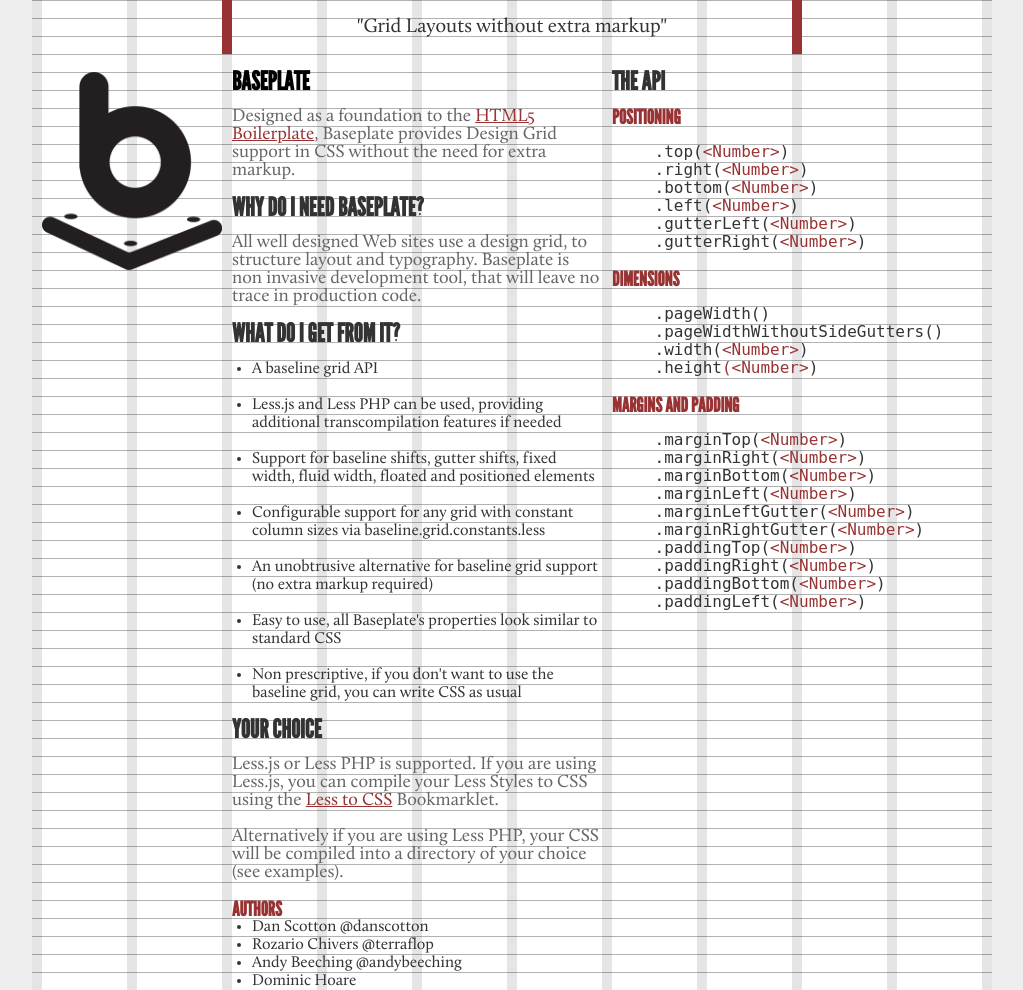
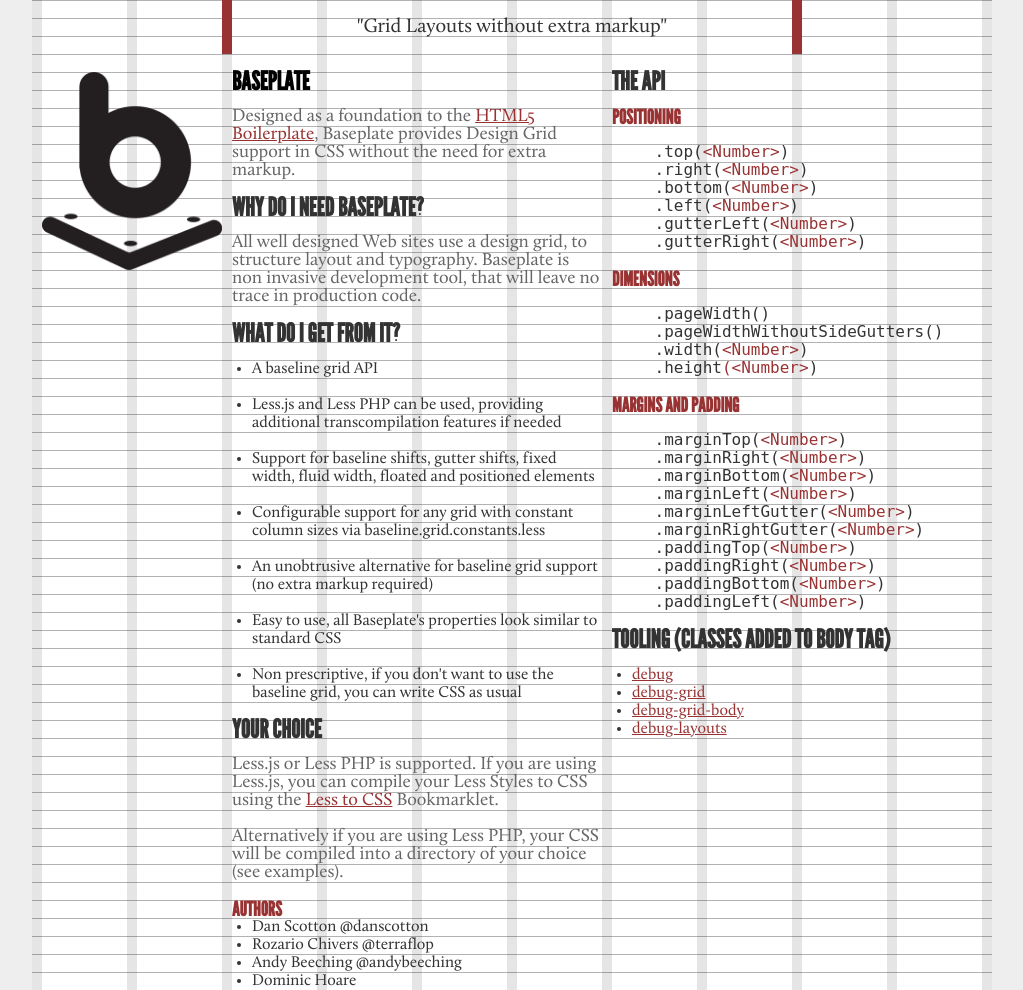
Before and after one commit to flipflop/Baseplate, a PHP site: page /index.html in a window 1280 px wide. Shown: the whole page, without its empty margins (128-1151 px from the left). Run offline with PHP 8.4, Linux system fonts and the light colour scheme; style sheets or scripts are compiled from the project's sources; some libraries are stand-ins or nearby versions; some web fonts are replaced.

Commit message:
added debug CSS switcher

```diff
--- /dev/null
+++ b/dev/js/tooling.js
@@ -0,0 +1,26 @@
+/**
+ *
+ * Baseplate 0.5
+ *
+ * Copyright 2011
+ *
+ * Rozario Chivers @terraflop
+ *
+ * Dual licensed under the MIT or GPL Version 2 licenses
+ * http://en.wikipedia.org/wiki/MIT_License
+ * http://en.wikipedia.org/wiki/GNU_General_Public_License
+ *
+ */
+
+ (function($, document){
+     $(function(){
+        $(".tooling li a").bind("click", function(e) {
+            if ($("body").hasClass($(this).attr("id"))) {
+                $("body").attr("class", "");
+            } else {
+                $("body").attr("class", $(this).attr("id"));
+            }
+ 	        e.preventDefault();
+ 	    });
+     });
+ }(jQuery, document));
--- a/index.html
+++ b/index.html
@@ -132,6 +132,14 @@
                 	<li><code>.paddingLeft(<span>&lt;Number&gt;</span>)</code></li>
     			</ul>
 
+    			<h2>Tooling (classes added to Body tag)</h2>
+    			<ul class="tooling">
+    			    <li><a href="#" id="debug">debug</a></li>
+                  	<li><a href="#" id="debug-grid">debug-grid</a></li>
+                  	<li><a href="#" id="debug-grid-body">debug-grid-body</a></li>
+                  	<li><a href="#" id="debug-layouts">debug-layouts</a></li>
+                </ul>
+
 			</div><!-- id="content-related" -->
 
 		</div><!-- id="main" -->
@@ -160,5 +168,6 @@
 
 <script src="//ajax.googleapis.com/ajax/libs/jquery/1.5.1/jquery.js"></script>
 <script>window.jQuery || document.write('<script src="js/lib/jquery-min.js">\x3C/script>')</script>
+<script src="dev/js/tooling.js"></script>
 </body>
 </html>
```
Also changed, not shown: index.php (+9 -0 lines), css/fonts/calluna-regular-webfont.woff (renamed from css/fonts/calluna-regular-webfont.woff.woff).
